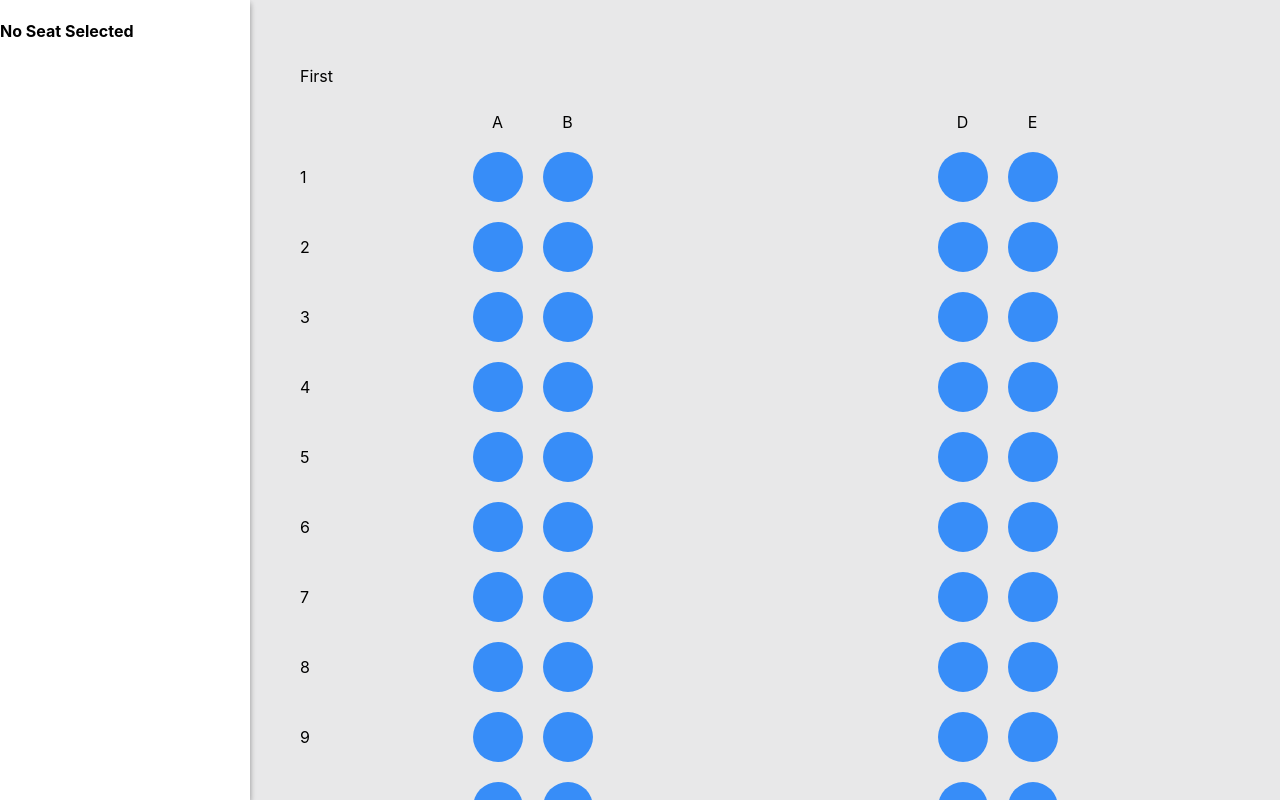
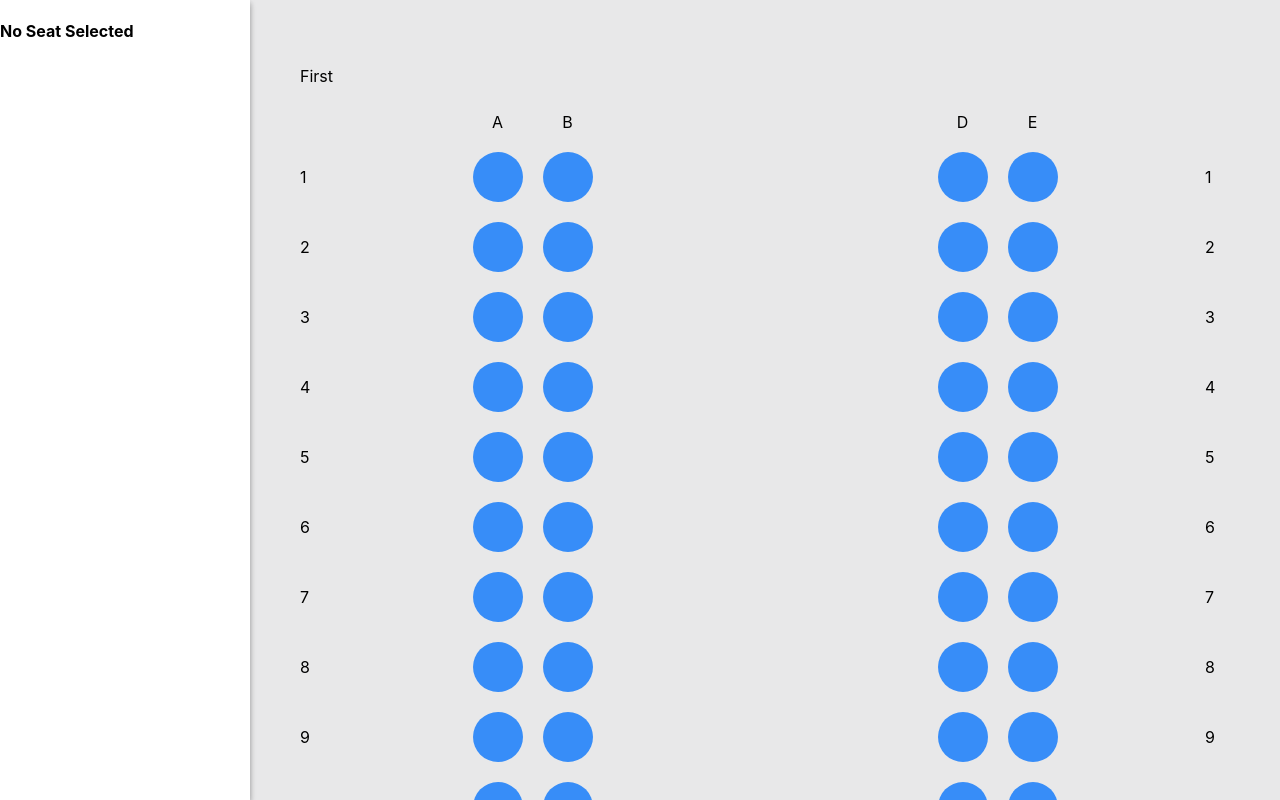
Before and after one commit to nbond211/lola_seats, a React (Create React App) app: page / in a window 1280 px wide. Built offline with nearby package versions, Linux system fonts and the light colour scheme.

Commit message:
adds row numbers to the right side of the seat map

```diff
--- a/src/components/Row/Row.css
+++ b/src/components/Row/Row.css
@@ -13,6 +13,7 @@
     justify-content: space-around;
     width: 100%;
     margin-left: -25px;
+    margin-right: -25px;
 }
 
 .seatGroup {
--- a/src/components/Row/index.js
+++ b/src/components/Row/index.js
@@ -36,6 +36,7 @@ class Row extends Component {
       <div className="row">
         <p className="rowNumber">{rowNumber}</p>
         <div className="seatGroupContainer">{seatComponents}</div>
+        <p className="rowNumber">{rowNumber}</p>
       </div>
     );
   }
```
